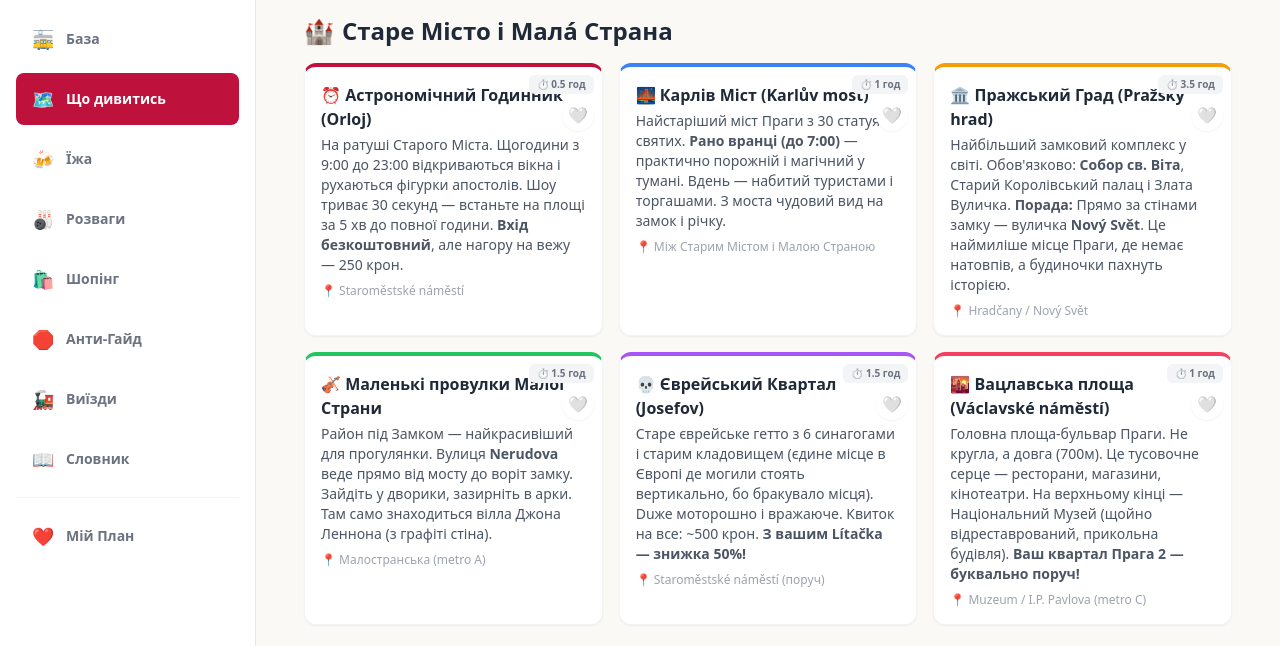
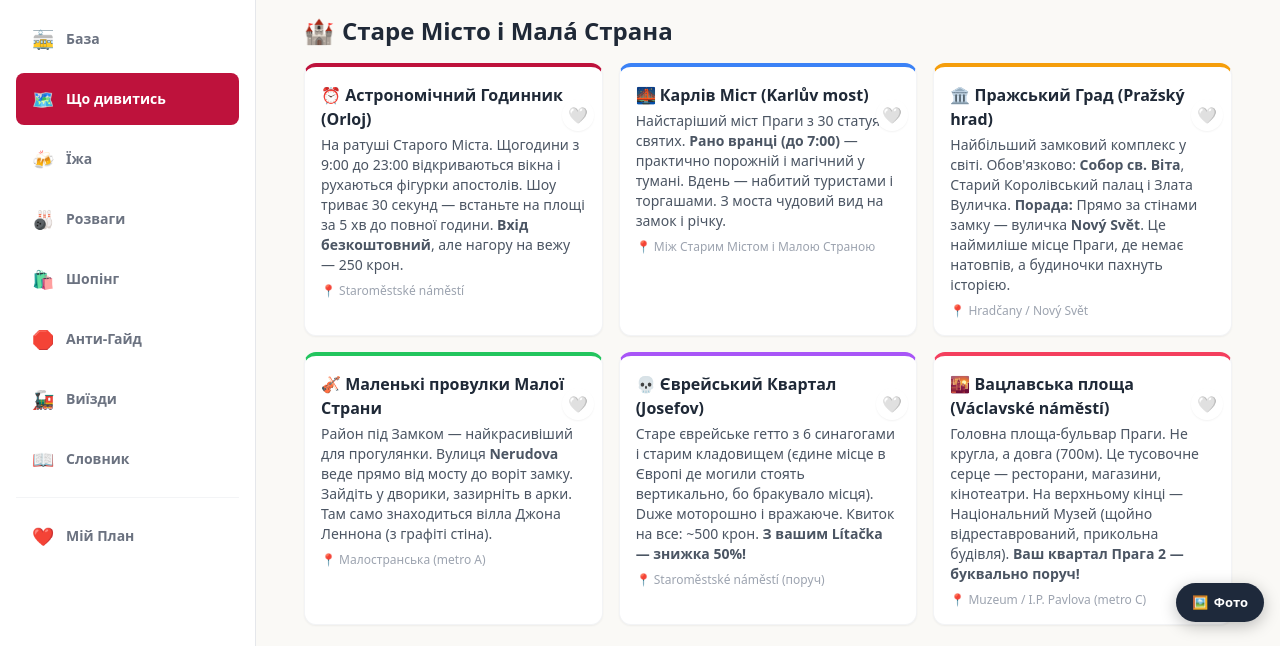
Before and after one commit to chernykh-mykhailo/LocalGuide, a plain HTML site: page index.html in a window 1280 px wide. Both pictures are taken after a click on the button "🗺️ Що дивитись". Shown: the part 154-800 px from the top of the page. Drawn offline with nearby package versions, Linux system fonts and the light colour scheme.

Commit message:
фотки заглушки

```diff
--- a/index.html
+++ b/index.html
@@ -83,6 +83,56 @@
         .no-scrollbar {
             -ms-overflow-style: none;
             scrollbar-width: none;
+        }
+
+        /* Photo cards */
+        .card-photo {
+            display: none;
+            width: 100%;
+            height: 160px;
+            object-fit: cover;
+            border-radius: 10px;
+            margin-bottom: 10px;
+        }
+
+        body.photos-on .card-photo {
+            display: block;
+        }
+
+        /* Photo toggle FAB */
+        #photo-fab {
+            position: fixed;
+            bottom: 5.5rem;
+            right: 1rem;
+            z-index: 60;
+            background: #1e293b;
+            color: white;
+            border: none;
+            border-radius: 50px;
+            padding: 10px 16px;
+            font-size: 13px;
+            font-weight: 700;
+            cursor: pointer;
+            box-shadow: 0 4px 16px rgba(0, 0, 0, 0.25);
+            display: flex;
+            align-items: center;
+            gap: 6px;
+            transition: all 0.2s;
+        }
+
+        #photo-fab:hover {
+            background: #334155;
+            transform: translateY(-2px);
+        }
+
+        #photo-fab.active {
+            background: #dc2626;
+        }
+
+        @media(min-width:768px) {
+            #photo-fab {
+                bottom: 1.5rem;
+            }
         }
     </style>
 </head>
@@ -198,7 +248,8 @@
                 </h3>
                 <div class="grid md:grid-cols-2 lg:grid-cols-3 gap-4">
 
-                    <div class="bg-white p-4 rounded-xl shadow-sm border border-gray-100 border-t-4 border-t-brand-red">
+                    <div data-item-id="sight-orloj"
+                        class="bg-white p-4 rounded-xl shadow-sm border border-gray-100 border-t-4 border-t-brand-red">
                         <h4 class="font-bold text-base">⏰ Астрономічний Годинник (Orloj)</h4>
                         <p class="text-sm text-gray-600 mt-1">На ратуші Старого Міста. Щогодини з 9:00 до 23:00
                             відкриваються вікна і рухаються фігурки апостолів. Шоу триває 30 секунд — встаньте на площі
@@ -207,7 +258,8 @@
                         <p class="text-xs text-gray-400 mt-2">📍 Staroměstské náměstí</p>
                     </div>
 
-                    <div class="bg-white p-4 rounded-xl shadow-sm border border-gray-100 border-t-4 border-t-blue-500">
+                    <div data-item-id="sight-charles"
+                        class="bg-white p-4 rounded-xl shadow-sm border border-gray-100 border-t-4 border-t-blue-500">
                         <h4 class="font-bold text-base">🌉 Карлів Міст (Karlův most)</h4>
                         <p class="text-sm text-gray-600 mt-1">Найстаріший міст Праги з 30 статуями святих. <strong>Рано
                                 вранці (до 7:00)</strong> — практично порожній і магічний у тумані. Вдень — набитий
@@ -215,7 +267,8 @@
                         <p class="text-xs text-gray-400 mt-2">📍 Між Старим Містом і Малою Страною</p>
                     </div>
 
-                    <div class="bg-white p-4 rounded-xl shadow-sm border border-gray-100 border-t-4 border-t-amber-500">
+                    <div data-item-id="sight-castle"
+                        class="bg-white p-4 rounded-xl shadow-sm border border-gray-100 border-t-4 border-t-amber-500">
                         <h4 class="font-bold text-base">🏛️ Пражський Град (Pražský hrad)</h4>
                         <p class="text-sm text-gray-600 mt-1">Найбільший замковий комплекс у світі. Обов'язково:
                             <strong>Собор св. Віта</strong>, Старий Королівський палац і Злата Вуличка.
@@ -225,7 +278,8 @@
                         <p class="text-xs text-gray-400 mt-2">📍 Hradčany / Nový Svět</p>
                     </div>
 
-                    <div class="bg-white p-4 rounded-xl shadow-sm border border-gray-100 border-t-4 border-t-green-500">
+                    <div data-item-id="sight-mala"
+                        class="bg-white p-4 rounded-xl shadow-sm border border-gray-100 border-t-4 border-t-green-500">
                         <h4 class="font-bold text-base">🎻 Малeнькі провулки Малої Страни</h4>
                         <p class="text-sm text-gray-600 mt-1">Район під Замком — найкрасивіший для прогулянки. Вулиця
                             <strong>Nerudova</strong> веде прямо від мосту до воріт замку. Зайдіть у дворики, зазирніть
@@ -234,7 +288,7 @@
                         <p class="text-xs text-gray-400 mt-2">📍 Малостранська (metro A)</p>
                     </div>
 
-                    <div
+                    <div data-item-id="sight-josefov"
                         class="bg-white p-4 rounded-xl shadow-sm border border-gray-100 border-t-4 border-t-purple-500">
                         <h4 class="font-bold text-base">💀 Єврейський Квартал (Josefov)</h4>
                         <p class="text-sm text-gray-600 mt-1">Старе єврейське гетто з 6 синагогами і старим кладовищем
@@ -243,7 +297,8 @@
                         <p class="text-xs text-gray-400 mt-2">📍 Staroměstské náměstí (поруч)</p>
                     </div>
 
-                    <div class="bg-white p-4 rounded-xl shadow-sm border border-gray-100 border-t-4 border-t-rose-500">
+                    <div data-item-id="sight-vaclavske"
+                        class="bg-white p-4 rounded-xl shadow-sm border border-gray-100 border-t-4 border-t-rose-500">
                         <h4 class="font-bold text-base">🌇 Вацлавська площа (Václavské náměstí)</h4>
                         <p class="text-sm text-gray-600 mt-1">Головна площа-бульвар Праги. Не кругла, а довга (700м). Це
                             тусовочне серце — ресторани, магазини, кінотеатри. На верхньому кінці — Національний Музей
@@ -1757,6 +1812,12 @@
 
     </main>
 
+    <!-- Photo toggle FAB -->
+    <button id="photo-fab" onclick="togglePhotos()" title="Показати/сховати фото">
+        <span id="photo-fab-icon">🖼️</span>
+        <span id="photo-fab-label">Фото</span>
+    </button>
+
     <script>
         // Data for cards (Duration + Unique ID for favorite system)
         const itemDurations = {
@@ -1783,6 +1844,54 @@
             "Světozor": 0.5, "Jídelna": 0.5, "Chlebíčky": 0.5, "Pekárny": 0.5, "Skála": 0.5, "Cukrář": 0.5, "Naše Maso": 1.0, "Kantýna": 1.0, "Nový Svět": 1.0, "Zahrady pod Pražským hradem": 1.5, "Сади під Празьким": 1.5, "Валленштейнський": 1.0
         };
 
+        // ── PHOTO SYSTEM ──────────────────────────────────────────
+        let photosOn = localStorage.getItem('prague_photos') === 'true';
+
+        function initPhotos() {
+            let index = 1;
+            document.querySelectorAll('[data-item-id]').forEach((card) => {
+                const id = card.dataset.itemId;
+                const img = document.createElement('img');
+
+                // Визначаємо тематику для фото
+                let theme = 'prague,city';
+                if (id.includes('food') || id.includes('cafe') || id.includes('beer')) theme = 'prague,food';
+                if (id.includes('shop') || id.includes('market')) theme = 'prague,shop';
+
+                // Використовуємо loremflickr для генерації гарних фоток міста
+                img.src = `https://loremflickr.com/400/220/${theme}?lock=${index++}`;
+                img.alt = 'Прага фото';
+                img.className = 'card-photo';
+
+                // Фолбек, якщо loremflickr колись впаде
+                img.onerror = () => { img.src = `https://picsum.photos/seed/${id}/400/220`; };
+
+                card.insertBefore(img, card.firstChild);
+            });
+            if (photosOn) document.body.classList.add('photos-on');
+            updatePhotoFab();
+        }
+
+        function togglePhotos() {
+            photosOn = !photosOn;
+            document.body.classList.toggle('photos-on', photosOn);
+            localStorage.setItem('prague_photos', photosOn);
+            updatePhotoFab();
+        }
+
+        function updatePhotoFab() {
+            const fab = document.getElementById('photo-fab');
+            const lbl = document.getElementById('photo-fab-label');
+            if (photosOn) {
+                fab.classList.add('active');
+                lbl.textContent = 'Сховати фото';
+            } else {
+                fab.classList.remove('active');
+                lbl.textContent = 'Фото';
+            }
+        }
+        // ─────────────────────────────────────────────────────────
+
         let favorites = JSON.parse(localStorage.getItem('prague_favs')) || [];
         let dayAssignments = JSON.parse(localStorage.getItem('prague_days')) || {};
         let tripStartDate = localStorage.getItem('prague_start_date') || '';
@@ -1790,6 +1899,7 @@
 
         document.addEventListener('DOMContentLoaded', () => {
             initCards();
+            initPhotos();
             checkAndImportPlan();
             if (tripStartDate) document.getElementById('trip-start').value = tripStartDate;
             document.getElementById('trip-duration').value = tripDuration;
@@ -1841,16 +1951,18 @@
         }
 
         function initCards() {
-            // Find all potential card title elements in tab contents
+            // Find all individual card titles (h3 and h4 elements)
             const headers = document.querySelectorAll('.tab-content h3, .tab-content h4');
 
             headers.forEach(titleEl => {
-                const card = titleEl.closest('div');
-                if (!card || card.dataset.itemId) return; // Skip if already processed or not in a div
-
+                // Determine if this is a card by checking for rounded-xl (which all cards have, unlike section headers)
+                const card = titleEl.closest('div.rounded-xl') || titleEl.closest('div.bg-white');
+                if (!card || card.classList.contains('js-processed')) return;
+
+                let id = card.dataset.itemId;
+
+                if (!id) {
                     const titleText = titleEl.innerText;
-                let id = null;
-
                     // Flexible matching: check if any key is present in title
                     for (let key in itemDurations) {
                         if (titleText.toLowerCase().includes(key.toLowerCase())) {
@@ -1858,15 +1970,29 @@
                             break;
                         }
                     }
+                }
 
                 if (id) {
+                    // Skips adding elements if they are already dynamically generated
+                    const hasBadge = card.querySelector('.duration-badge');
+                    const hasHeart = card.querySelector('.heart-btn');
+
+                    // EVERY card with an ID must be relative to contain absolute children (badges, hearts)
+                    card.classList.add('relative');
+
+                    // Remove old hardcoded buttons so they don't conflict
+                    const oldFavBtns = card.querySelectorAll('.favorite-btn, button[onclick^="toggleFavorite"]');
+                    oldFavBtns.forEach(btn => btn.remove());
+
+                    if (!hasBadge && itemDurations[id]) {
                         // Add Relative Duration Badge
                         const badge = document.createElement('div');
                         badge.className = "absolute top-2 right-2 px-2 py-0.5 bg-gray-100 text-[10px] font-bold rounded-md text-gray-500 z-10 duration-badge";
                         badge.innerHTML = `⏱️ ${itemDurations[id]} год`;
-                    card.classList.add('relative');
                         card.appendChild(badge);
-
+                    }
+
+                    if (!hasHeart) {
                         // Add Heart Button
                         const heartBtn = document.createElement('button');
                         heartBtn.className = `absolute top-8 right-2 w-8 h-8 rounded-full shadow-sm flex items-center justify-center transition-all z-10 heart-btn ${favorites.includes(id) ? 'bg-red-50 text-red-500' : 'bg-white text-gray-300 hover:text-red-400'}`;
@@ -1876,9 +2002,11 @@
                             toggleFavorite(id, heartBtn);
                         };
                         card.appendChild(heartBtn);
+                    }
 
                     // Mark card as "processed"
                     card.dataset.itemId = id;
+                    card.classList.add('js-processed');
                 }
             });
         }
```
Lines whose indentation alone changed are shown as unchanged.
